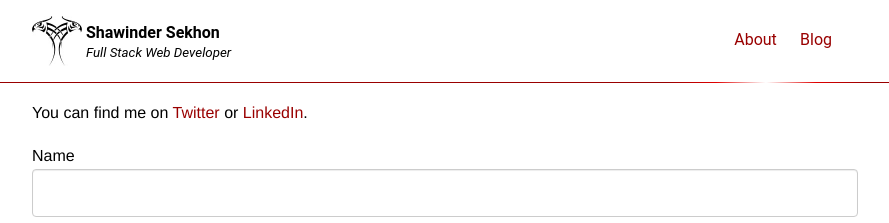
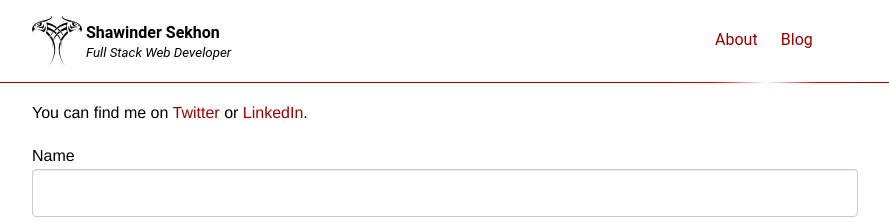
Before and after one commit to shawinder/shawinder.github.io, a Jekyll site: the page built from contact/index.html, in a window 1280 px wide. Shown: the top 223 px of the page, without its empty margins (208-1097 px from the left). Built offline with Jekyll 4.4.1, drawn with Linux system fonts in a browser that asks for light colours; nearby versions of some CDN libraries.

Commit message:
Update site.css

```diff
--- a/css/site.css
+++ b/css/site.css
@@ -214,7 +214,7 @@ nav a {
 }
 
 nav a:last-child {
-  margin-right: 0;
+  /*margin-right: 0;*/
 }
 
 nav a:hover {
```
